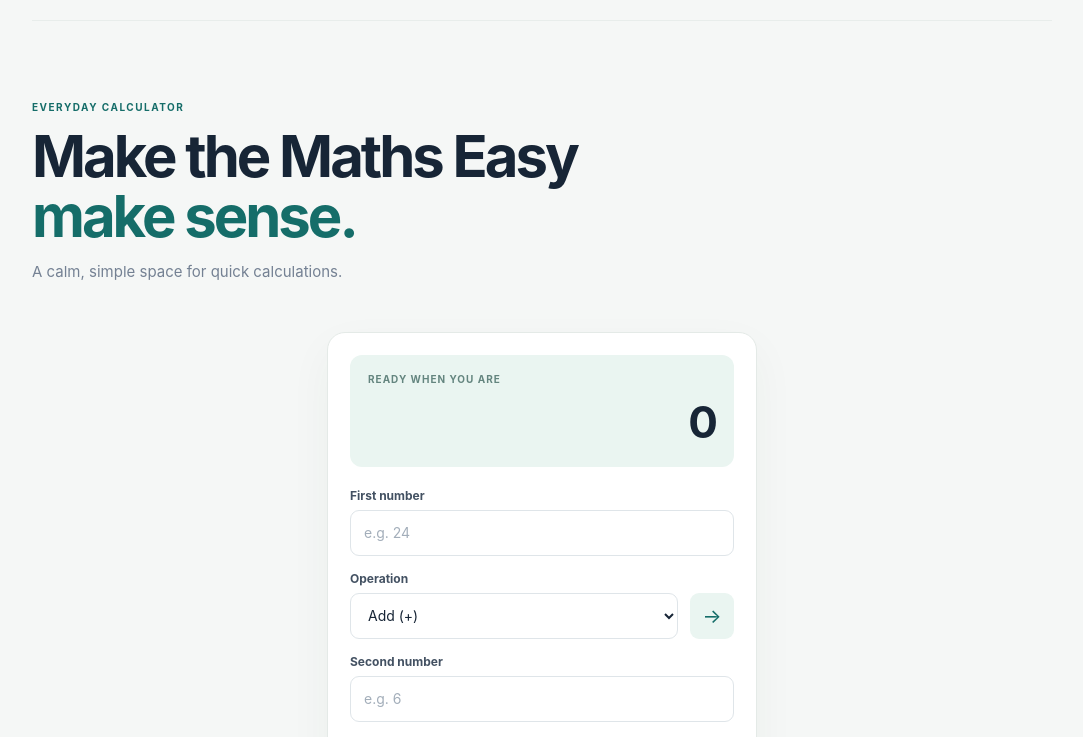
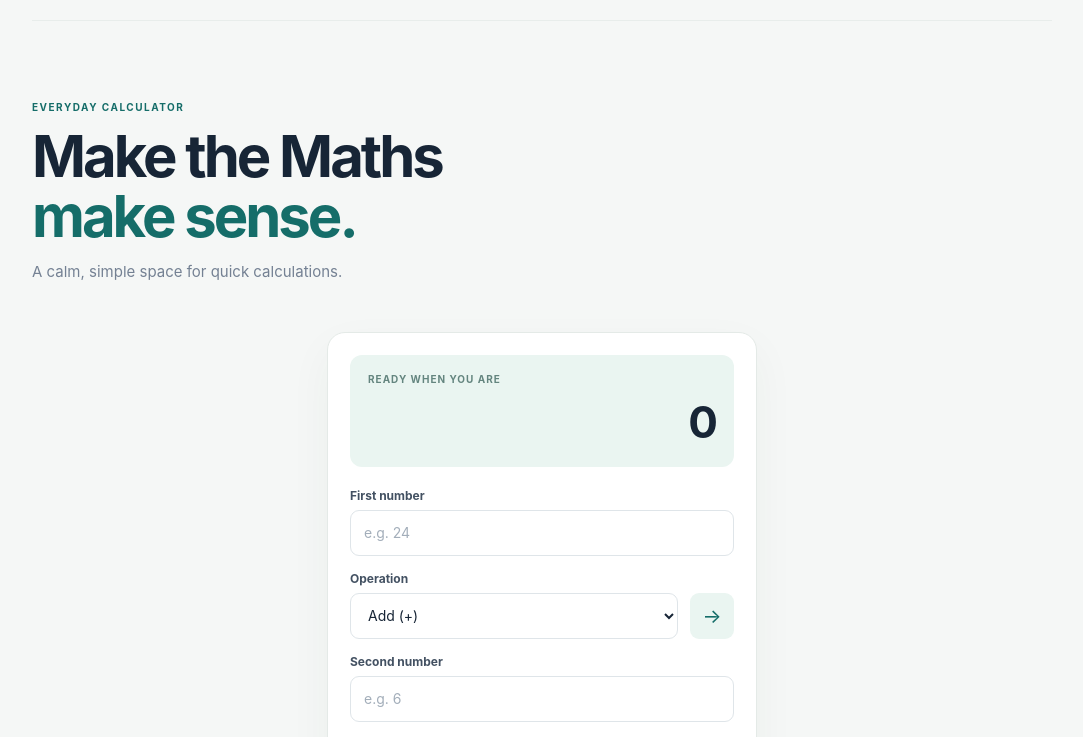
Before and after one commit to suryaraoparth35/calculator-cicd, a website: page public/index.html in a window 1280 px wide. Shown: the part 55-792 px from the top of the page, without its empty margins (98-1181 px from the left). Drawn offline with Linux system fonts and the light colour scheme.

Commit message:
Update index.html

```diff
--- a/public/index.html
+++ b/public/index.html
@@ -18,7 +18,7 @@
 
     <section class="hero" aria-labelledby="page-title">
       <p class="eyebrow">EVERYDAY CALCULATOR</p>
-      <h1 id="page-title">Make the Maths Easy<br><span>make sense.</span></h1>
+      <h1 id="page-title">Make the Maths<br><span>make sense.</span></h1>
       <p class="intro">A calm, simple space for quick calculations.</p>
     </section>
 
```
